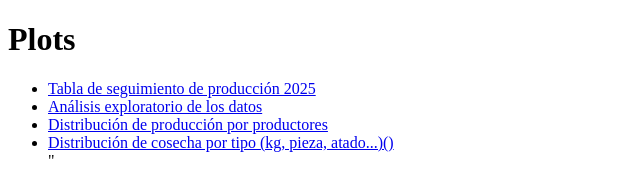
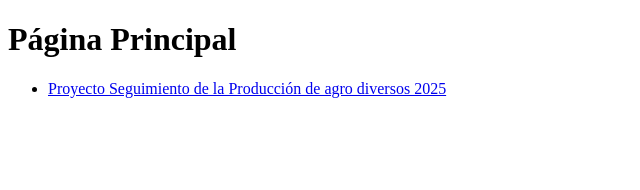
Before and after one commit to juanjuanjuanfer/plots, a plain HTML site: page docs/index.html in a window 1280 px wide. Shown: the whole page, without its empty margins (0-640 px from the left). Drawn offline with Linux system fonts and the light colour scheme.

Commit message:
new menu

```diff
--- a/docs/index.html
+++ b/docs/index.html
@@ -1,12 +1,9 @@
 <!DOCTYPE html>
 <html>
   <body>
-    <h1>Plots</h1>
+    <h1>Página Principal</h1>
     <ul>
-      <li><a href="seguimiento_prod_agrodiversos_2025/interactive_table.html">Tabla de seguimiento de producción 2025</a></li>
-      <li><a href="seguimiento_prod_agrodiversos_2025/agricultural_dashboard.html">Análisis exploratorio de los datos</a></li>
-      <li><a href="seguimiento_prod_agrodiversos_2025/dist_productores.html">Distribución de producción por productores</a></li>
-      <li><a href="seguimiento_prod_agrodiversos_2025/pies.html">Distribución de cosecha por tipo (kg, pieza, atado...)()</a></li>"
+      <li><a href="seguimiento_prod_agrodiversos_2025/">Proyecto Seguimiento de la Producción de agro diversos 2025</a></li>
     </ul>
   </body>
 </html>
```
